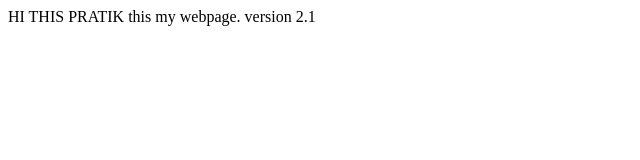
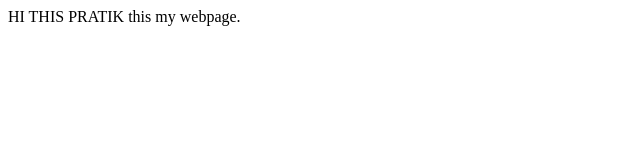
Before and after one commit to Pratik2696/hello-world1, a plain HTML site: page index.html in a window 1280 px wide. Shown: the full height of the page, 0-640 px from the left. Drawn offline with Linux system fonts and the light colour scheme.

Commit message:
Update index.html

```diff
--- a/index.html
+++ b/index.html
@@ -7,6 +7,6 @@
     <title>Document</title>
 </head>
 <body>
-    HI THIS PRATIK this my webpage. version 2.1
+    HI THIS PRATIK this my webpage.
 </body>
 </html>
```
